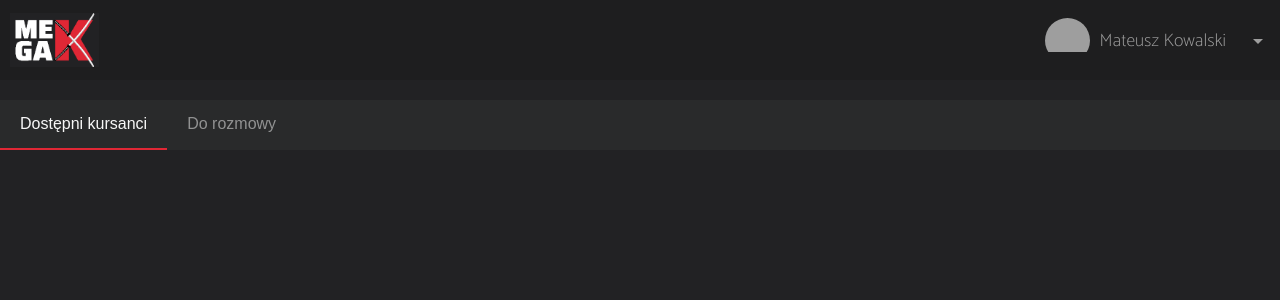
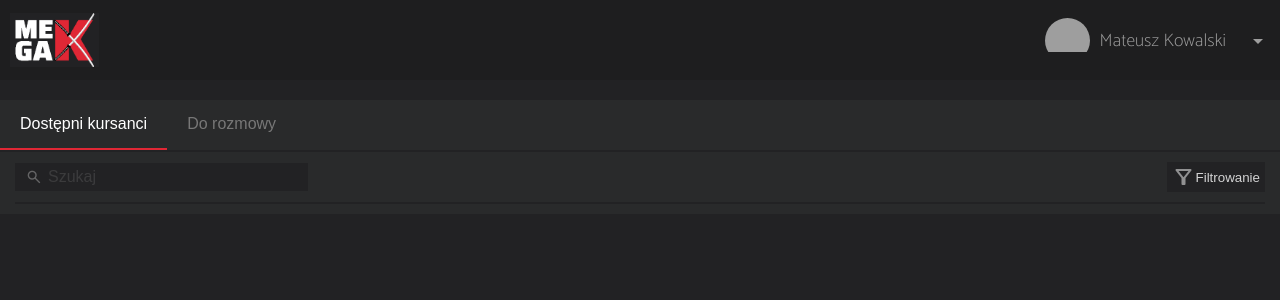
Before and after one commit to Konrad123456/megak-head-hunter-fe, a React (Create React App) app: page /human-resources in a window 1280 px wide. Shown: the top 300 px of the page. Built offline with nearby package versions, Linux system fonts and the light colour scheme; grey boxes are pictures that could not be loaded.

Commit message:
add HumanResourcesSearch

```diff
--- a/src/components/Filter/Filter.tsx
+++ b/src/components/Filter/Filter.tsx
@@ -7,7 +7,11 @@ import { FilterFreePracticeAgreement } from './FilterFreePracticeAgreement/Filte
 import { SubmitButton } from '../common/Button/SubmitButton';
 import staticText from '../../languages/en.pl';
 
-export const Filter = () => {
+interface Props {
+  handleClose: () => void;
+}
+
+export const Filter = ({ handleClose }: Props) => {
   return (
     <div className='filter'>
       <div className='filter__container'>
@@ -44,7 +48,10 @@ export const Filter = () => {
         />
 
         <div className='filter__buttons'>
-          <SubmitButton text={staticText.mainPages.button.cancel} />
+          <SubmitButton
+            handleClick={handleClose}
+            text={staticText.mainPages.button.cancel}
+          />
           <SubmitButton text={staticText.mainPages.button.showResults} />
         </div>
       </div>
--- a/src/components/HumanResources/HumanResourcesHeader/_human_resources_header.scss
+++ b/src/components/HumanResources/HumanResourcesHeader/_human_resources_header.scss
@@ -1,6 +1,13 @@
 .human-resources-header {
   width: 100%;
-  margin-bottom: 5px;
+  margin-bottom: 2px;
+  background-color: #292a2b;
+
+  @media (max-width: 500px) {
+    display: flex;
+    align-items: center;
+    justify-content: center;
+  }
 
   &__button {
     cursor: pointer;
@@ -10,11 +17,12 @@
     border: none;
     color: $color-greyish-five;
     background-color: transparent;
-    opacity: 0.5;
+    flex-grow: 1;
+    color: #777777;
 
     &--active {
       border-bottom: 2px solid $color-redish-four;
-      opacity: 1;
+      color: #fff;
     }
   }
 }
--- /dev/null
+++ b/src/components/HumanResources/HumanResourcesSearch/HumanResourcesSearch.tsx
@@ -0,0 +1,32 @@
+import { useState } from 'react';
+import { Filter } from '../../../components/Filter/Filter';
+
+export const HumanResourcesSearch = () => {
+  const [isFilterOpen, setIsFilterOpen] = useState<boolean>(false);
+
+  return (
+    <div className='human-resources-search'>
+      {isFilterOpen && <Filter handleClose={() => setIsFilterOpen(false)} />}
+      <div className='human-resources-search__input-container'>
+        <span className='human-resources-search__search-icon material-symbols-outlined'>
+          search
+        </span>
+        <input
+          className='human-resources-search__input'
+          type='text'
+          placeholder='Szukaj'
+        />
+      </div>
+
+      <button
+        onClick={() => setIsFilterOpen(!isFilterOpen)}
+        className='human-resources-search__button'
+      >
+        <span className='human-resources-search__filter-icon material-symbols-outlined'>
+          filter_alt
+        </span>
+        <span className='human-resources-search__text'>Filtrowanie</span>
+      </button>
+    </div>
+  );
+};
--- /dev/null
+++ b/src/components/HumanResources/HumanResourcesSearch/_human_resources_search.scss
@@ -0,0 +1,59 @@
+.human-resources-search {
+  background-color: #292a2b;
+  display: flex;
+  align-items: center;
+  justify-content: space-between;
+  padding-bottom: 10px;
+  border-bottom: 2px solid #222224;
+
+  @media (max-width: 500px) {
+    flex-direction: column;
+    align-items: flex-start;
+  }
+
+  &__input-container {
+    background-color: #222224;
+    padding: 5px 10px;
+    display: flex;
+    align-items: center;
+  }
+
+  &__search-icon {
+    color: #fff;
+    opacity: 0.3;
+    font-size: 18px;
+    margin-right: 5px;
+  }
+
+  &__input {
+    border: none;
+    background-color: transparent;
+    outline: none;
+    color: #fff;
+    opacity: 0.3;
+    font-size: 16px;
+    min-width: 250px;
+  }
+
+  &__button {
+    display: flex;
+    align-items: center;
+    padding: 3px 5px;
+    border: none;
+    background-color: #222224;
+    color: #fff;
+    cursor: pointer;
+
+    @media (max-width: 500px) {
+      margin-top: 5px;
+    }
+  }
+
+  &__filter-icon {
+    opacity: 0.5;
+  }
+
+  &__text {
+    opacity: 0.8;
+  }
+}
--- a/src/components/LoginUser/_login-user.scss
+++ b/src/components/LoginUser/_login-user.scss
@@ -34,6 +34,7 @@
     bottom: -85px;
     width: 100%;
     padding: 5px 10px;
+    z-index: 900;
     background-color: $color-blackish-one;
   }
 
--- a/src/components/common/Button/SubmitButton.tsx
+++ b/src/components/common/Button/SubmitButton.tsx
@@ -3,7 +3,10 @@ import './_button.scss';
 type Props = {
   text: string;
   type?: string;
+  handleClick?: () => void;
 };
-export const SubmitButton = ({ text, type = 'submit' }: Props) => {
-  return <input type={type} className='button' value={text} />;
+export const SubmitButton = ({ text, type = 'submit', handleClick }: Props) => {
+  return (
+    <input onClick={handleClick} type={type} className='button' value={text} />
+  );
 };
--- a/src/pages/HumanResourcesPage/HumanResourcesPage.tsx
+++ b/src/pages/HumanResourcesPage/HumanResourcesPage.tsx
@@ -1,10 +1,15 @@
 import React from 'react';
 import { HumanResourcesHeader } from '../../components/HumanResources/HumanResourcesHeader/HumanResourcesHeader';
+import { HumanResourcesSearch } from '../../components/HumanResources/HumanResourcesSearch/HumanResourcesSearch';
 
 export const HumanResourcesPage = () => {
   return (
     <div className='human-resources-page'>
       <HumanResourcesHeader />
+
+      <div className='human-resources-page__container'>
+        <HumanResourcesSearch />
+      </div>
     </div>
   );
 };
--- a/src/pages/HumanResourcesPage/_human_resources_page.scss
+++ b/src/pages/HumanResourcesPage/_human_resources_page.scss
@@ -2,5 +2,10 @@
   margin: 0 auto;
   margin-top: $navigation-hight;
   max-width: $max-page-width;
-  background-color: #292a2b;
+  background-color: #222224;
+
+  &__container {
+    background-color: #292a2b;
+    padding: 10px 15px;
+  }
 }
--- a/src/utils/scss/index.scss
+++ b/src/utils/scss/index.scss
@@ -30,3 +30,4 @@
 @import '../../components/Filter/FilterApprenticeshipsAgreement/filter_apprenticeships_agreement';
 @import '../../components/Filter/FilterFreePracticeAgreement/filter_free_practice_agreement';
 @import '../../components/HumanResources/HumanResourcesHeader/human_resources_header';
+@import '../../components/HumanResources/HumanResourcesSearch/human_resources_search';
```
